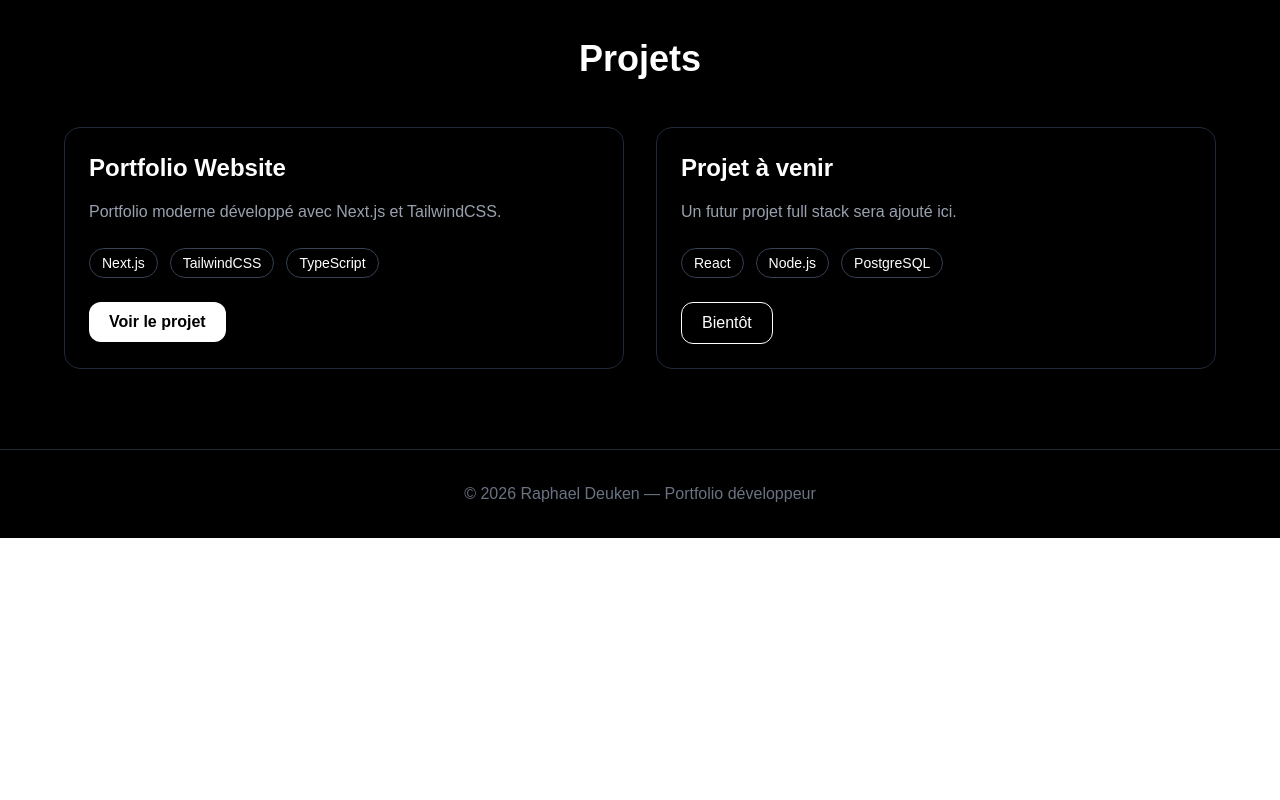
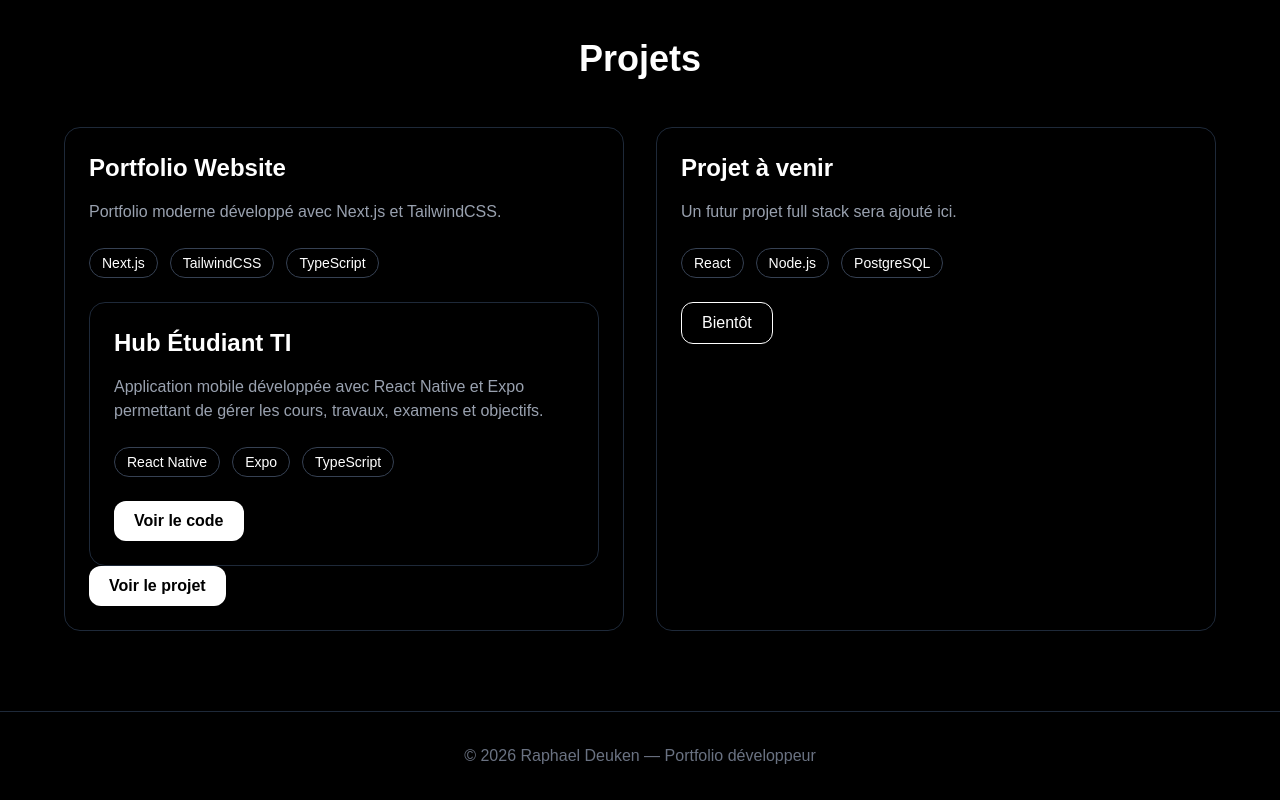
Before and after one commit to Raphinfo/Portfolio, a Next.js app: page / in a window 1280 px wide. Shown: the part 1008-1808 px from the top of the page. Before the commit the page ends 1546 px from the top, so only its background shows below. Built offline with nearby package versions, Linux system fonts and the light colour scheme.

Commit message:
Ajout du projet Hub Etudiant TI au portfolio

```diff
--- a/components/Projects.tsx
+++ b/components/Projects.tsx
@@ -37,6 +37,39 @@ export default function Projects() {
               TypeScript
             </span>
           </div>
+          <div className="border border-gray-800 rounded-2xl p-6 hover:border-white transition">
+          <h3 className="text-2xl font-bold mb-4">
+            Hub Étudiant TI
+          </h3>
+
+          <p className="text-gray-400 mb-6">
+            Application mobile développée avec React Native et Expo
+            permettant de gérer les cours, travaux, examens et objectifs.
+          </p>
+
+          <div className="flex gap-3 flex-wrap mb-6">
+            <span className="border border-gray-700 px-3 py-1 rounded-full text-sm">
+              React Native
+            </span>
+
+            <span className="border border-gray-700 px-3 py-1 rounded-full text-sm">
+              Expo
+            </span>
+
+            <span className="border border-gray-700 px-3 py-1 rounded-full text-sm">
+              TypeScript
+            </span>
+          </div>
+
+          <a
+            href="https://github.com/Raphinfo/hub-etudiant-ti"
+            target="_blank"
+            rel="noopener noreferrer"
+            className="inline-block bg-white text-black px-5 py-2 rounded-xl font-semibold hover:scale-105 transition"
+          >
+            Voir le code
+          </a>
+        </div>
 
           <button className="bg-white text-black px-5 py-2 rounded-xl font-semibold hover:scale-105 transition">
             Voir le projet
```
